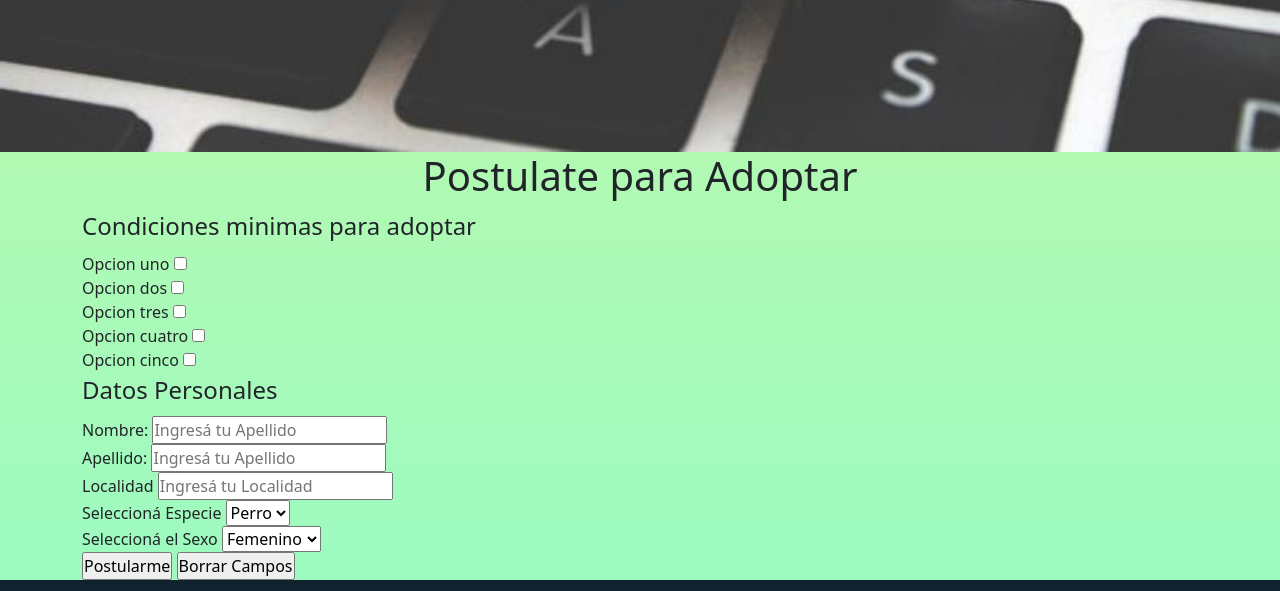
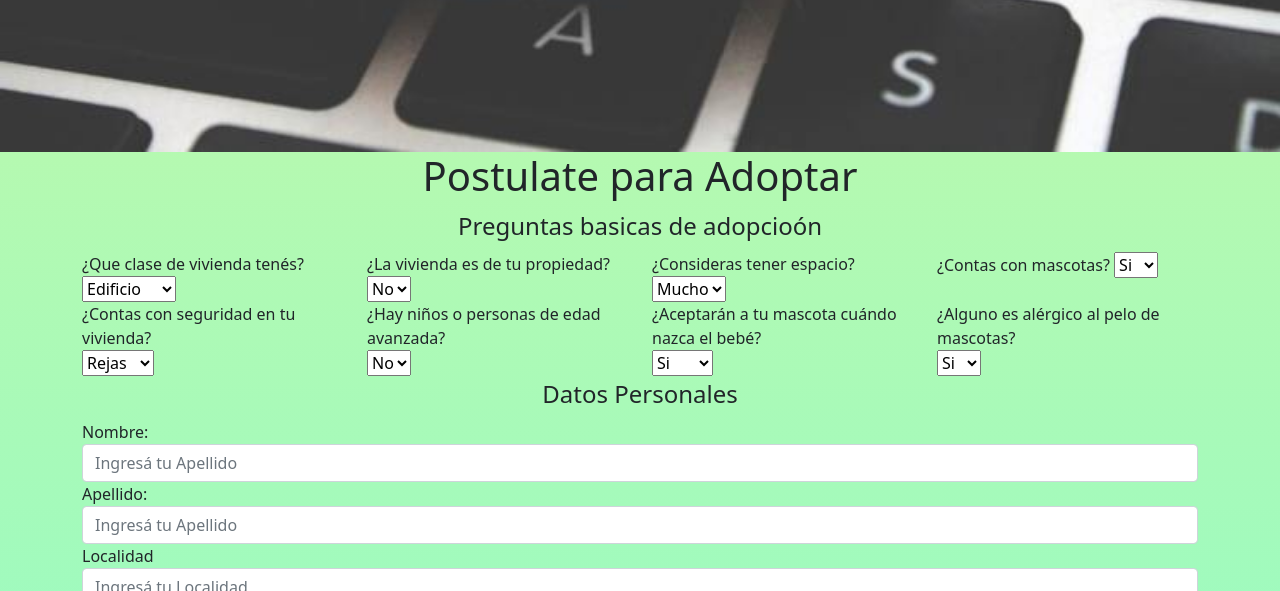
Before and after one commit to Cediaz17/Laika-Diaz, a website: page antes_de_adoptar.html in a window 1280 px wide. Shown: the part 1317-1908 px from the top of the page. Drawn offline with nearby package versions, Linux system fonts and the light colour scheme.

Commit message:
Actualizacion de formulario

```diff
--- a/antes_de_adoptar.html
+++ b/antes_de_adoptar.html
@@ -83,43 +83,90 @@
         </div>
         <div id="Formulario" class="container">
             <!--Formulario de carga para adoptar-->
-            <form action="https://formspree.io/f/mrgrlwnn" method="POST" class="form-row"> <!--Agrupo los campos que estan relacionados-->
+            <form action="https://formspree.io/f/mrgrlwnn" method="POST">
+                <!--Agrupo los campos que estan relacionados-->
                 <fieldset>
-                    <legend>Condiciones minimas para adoptar</legend>
+                    <legend class="text-center">Preguntas basicas de adopcioón</legend>
+                    <div class="row">
                         <div class="col-3">
-                        <label for="opc1" class="custom-control-label">Opcion uno</label>
-                        <input type="checkbox" class="custom-control-input" id="opc1" name="opcion uno" value="1">
+                            <label for="seleccion1">¿Que clase de vivienda tenés?</label>
+                            <select name="Seleccion" id="seleccion1">
+                                <option value="Edificio">Edificio</option>
+                                <option value="Casa baja">Casa baja</option>
+                                <option value="Chalet">Chalet</option>
+                            </select>
                         </div>
                         <div class="col-3">
-                        <label for="opc2" class="custom-control-label">Opcion dos</label>
-                        <input type="checkbox" class="custom-control-input"name="opcion dos" value="1">
+                            <label for="seleccion1">¿La vivienda es de tu propiedad?</label>
+                                <select name="Seleccion" id="seleccion1">
+                                    <option value="No">No</option>
+                                    <option value="Si">Si</option>
+                                </select>
                         </div>
                         <div class="col-3">
-                        <label for="opc3" class="custom-control-label">Opcion tres</label>
-                        <input type="checkbox" class="custom-control-input" name="opcion cuatro" value="1">
+                            <label for="seleccion1">¿Consideras tener espacio?</label>
+                                <select name="Seleccion" id="seleccion1">
+                                    <option value="Mucho">Mucho</option>
+                                    <option value="Poco">Poco</option>
+                                    <option value="Nada">Nada</option>
+                                </select>
                         </div>
                         <div class="col-3">
-                        <label for="opc4" class="custom-control-label">Opcion cuatro</label>
-                        <input type="checkbox" class="custom-control-input" name="opcion tres" value="1">
+                            <label for="seleccion1">¿Contas con mascotas?</label>
+                            <select name="Seleccion" id="seleccion1">
+                                <option value="Si">Si</option>
+                                <option value="No">No</option>
+                            </select>
                         </div>
-                    <label for="opc5" class="custom-control-label">Opcion cinco</label>
-                    <input type="checkbox" class="custom-control-input" name="opcion cinco" value="1">
+                    </div>
+                    <div class="row">
+                        <div class="col-3">
+                            <label for="seleccion1">¿Contas con seguridad en tu vivienda?</label>
+                            <select name="Seleccion" id="seleccion1">
+                                <option value="Rejas">Rejas</option>
+                                <option value="Cercas">Cercas</option>
+                                <option value="No">No</option>
+                            </select>
+                        </div>
+                        <div class="col-3">
+                            <label for="seleccion1">¿Hay niños o personas de edad avanzada?</label>
+                                <select name="Seleccion" id="seleccion1">
+                                    <option value="No">No</option>
+                                    <option value="Si">Si</option>
+                                </select>
+                        </div>
+                        <div class="col-3">
+                            <label for="seleccion1">¿Aceptarán a tu
+                                mascota cuándo nazca el bebé?</label>
+                                <select name="Seleccion" id="seleccion1">
+                                    <option value="Si">Si</option>
+                                    <option value="No">No</option>
+                                    <option value="Nose">Nose</option>
+                                </select>
+                        </div>
+                        <div class="col-3">
+                            <label for="seleccion1">¿Alguno es alérgico al pelo de mascotas?</label>
+                            <select name="Seleccion" id="seleccion1">
+                                <option value="Si">Si</option>
+                                <option value="No">No</option>
+                            </select>
+                        </div>
+                    </div>
                 </fieldset>
                 <fieldset>
-                    <legend>Datos Personales </legend>
+                    <legend class="text-center">Datos Personales </legend>
                     <div>
                         <label for="nombre"> Nombre: </label>
-                        <input type="text" id="nombre" name="nombre" placeholder="Ingresá tu Apellido"  class="diseñoFormulario">
+                        <input type="text" id="nombre" name="nombre" placeholder="Ingresá tu Apellido"  class="form-control">
                     </div>
                     <div>
                         <label for="apellido">Apellido:</label>
-                        <input type="text" name="apellido" placeholder="Ingresá tu Apellido" class="diseñoFormulario">
+                        <input type="text" name="apellido" placeholder="Ingresá tu Apellido" class="form-control">
                     </div>
                     <div>
                         <label for="localidad">Localidad</label>
-                        <input type="text" name="Ingresá tu Localidad" placeholder="Ingresá tu Localidad" class="diseñoFormulario">
+                        <input type="text" name="Ingresá tu Localidad" placeholder="Ingresá tu Localidad" class="form-control">
                     </div>
-
                             <div>
                                 <label for="seleccion1">Seleccioná Especie</label>
                                 <select name="Seleccion" id="seleccion1">
--- a/scss/styles.scss
+++ b/scss/styles.scss
@@ -279,7 +279,6 @@ background: linear-gradient(to bottom, #a8e063, #56ab2f);
 .contenedorContacto__App
 {
     height: 70vh;
-    padding-top: 83px;
 }
 .contenedorContacto__App__Foto
 {
```
Also changed, not shown: css/main.css. Lines whose indentation alone changed are shown as unchanged.
